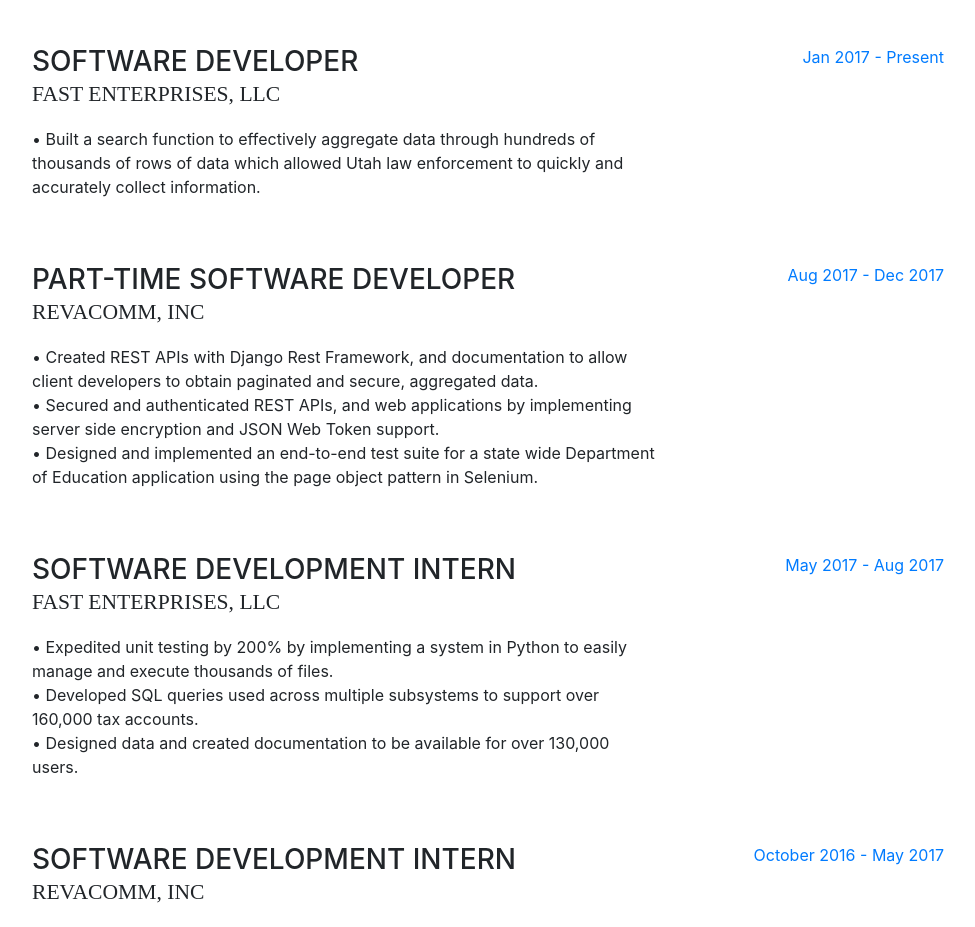
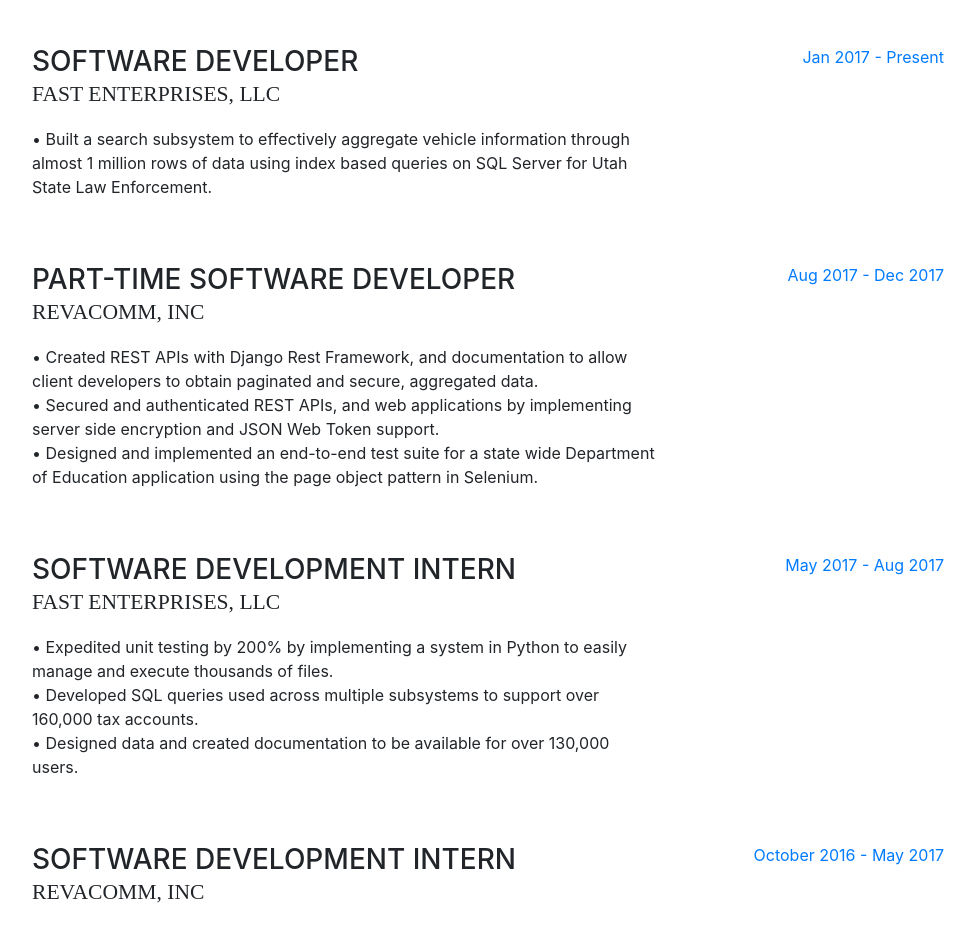
Before and after one commit to terrypalo/terrypalo.github.io, a website with bundled scripts: page index.html in a window 1280 px wide. Shown: the part 1681-2608 px from the top of the page, without its empty margins (288-1263 px from the left). Built offline with nearby package versions, Linux system fonts and the light colour scheme; a web font is replaced by a local one.

Commit message:
update job desc

```diff
--- a/index.html
+++ b/index.html
@@ -462,7 +462,7 @@
               <h3 class="mb-0">Software Developer</h3>
               <div class="subheading mb-3">Fast Enterprises, LLC</div>
               <p>
-                • Built a search function to effectively aggregate data through hundreds of thousands of rows of data which allowed Utah law enforcement to quickly and accurately collect information.
+                • Built a search subsystem to effectively aggregate vehicle information through almost 1 million rows of data using index based queries on SQL Server for Utah State Law Enforcement.
               </p>
             </div>
             <div class="resume-date text-md-right">
```
